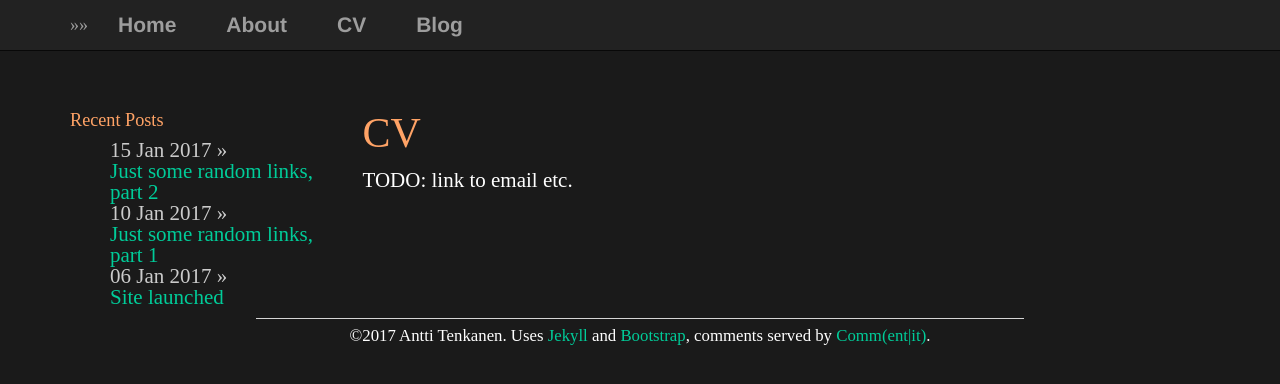
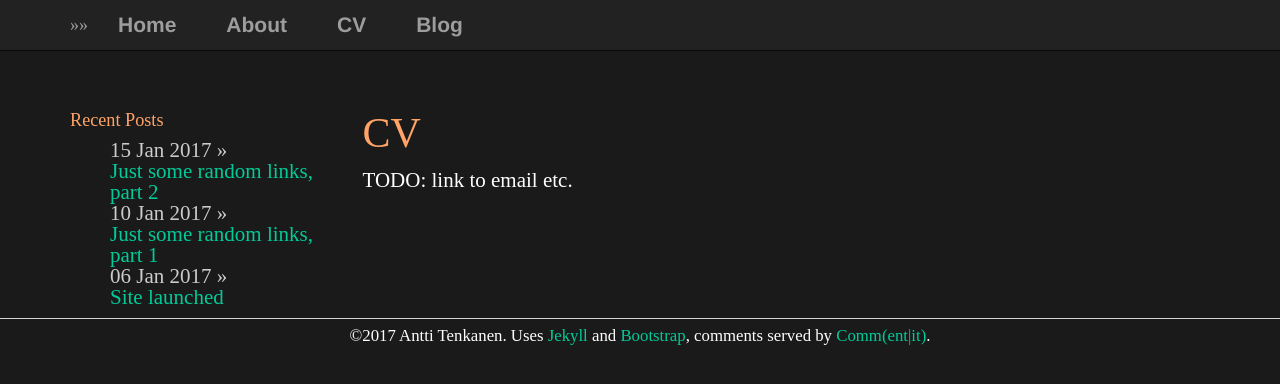
Before and after one commit to plantecophys/plantecophys, a Jekyll site: the page built from cv/index.html, in a window 1280 px wide. Shown: the top 384 px of the page. Built offline with Jekyll 4.4.1, drawn with Linux system fonts in a browser that asks for light colours.

Commit message:
Update main.css

```diff
--- a/css/main.css
+++ b/css/main.css
@@ -121,7 +121,7 @@ a:visited {
 }
 .footerclass{
     margin: auto;
-    width: 60%;
+    width: auto;
     padding: 60 60 0 60px;
 }
 footer {
```
